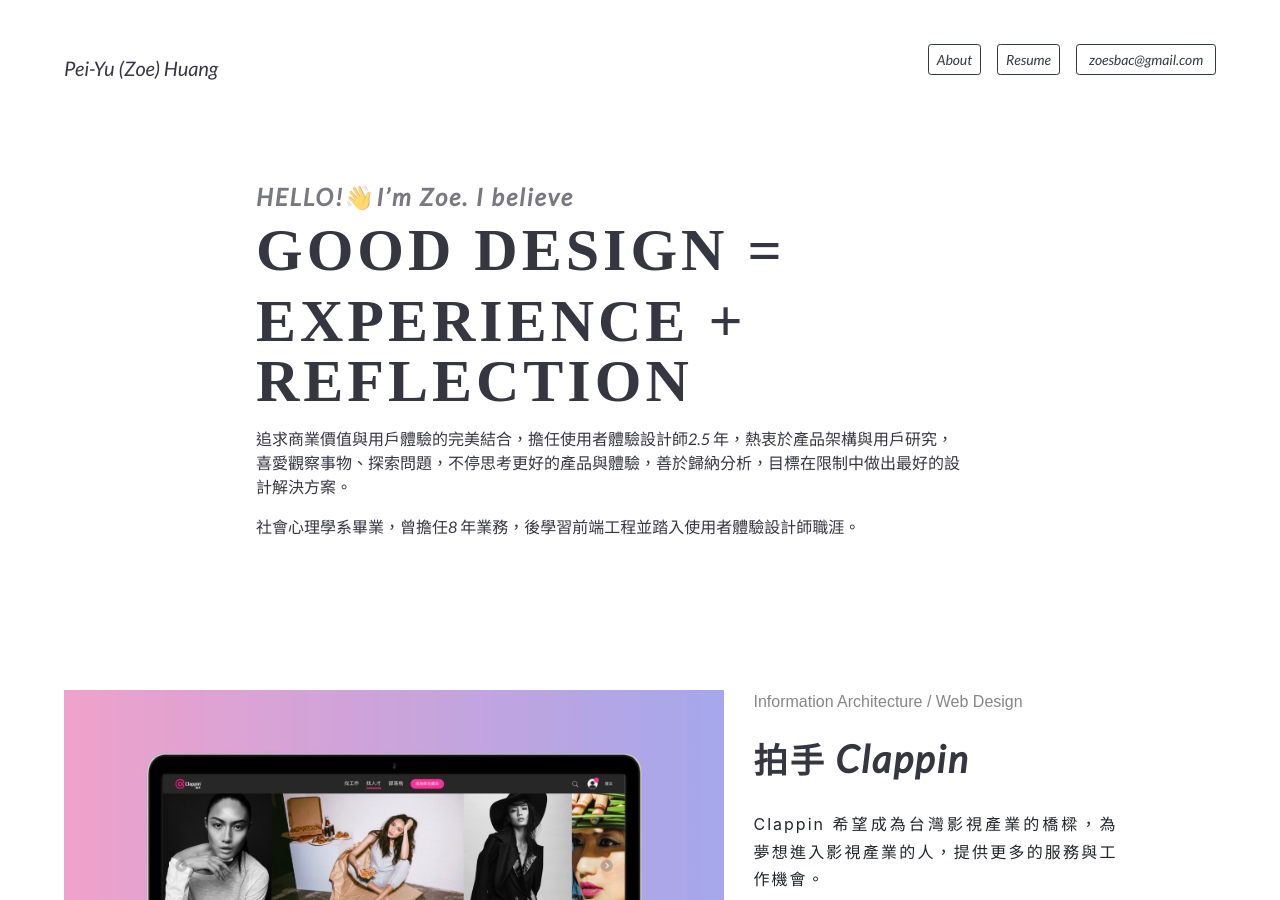
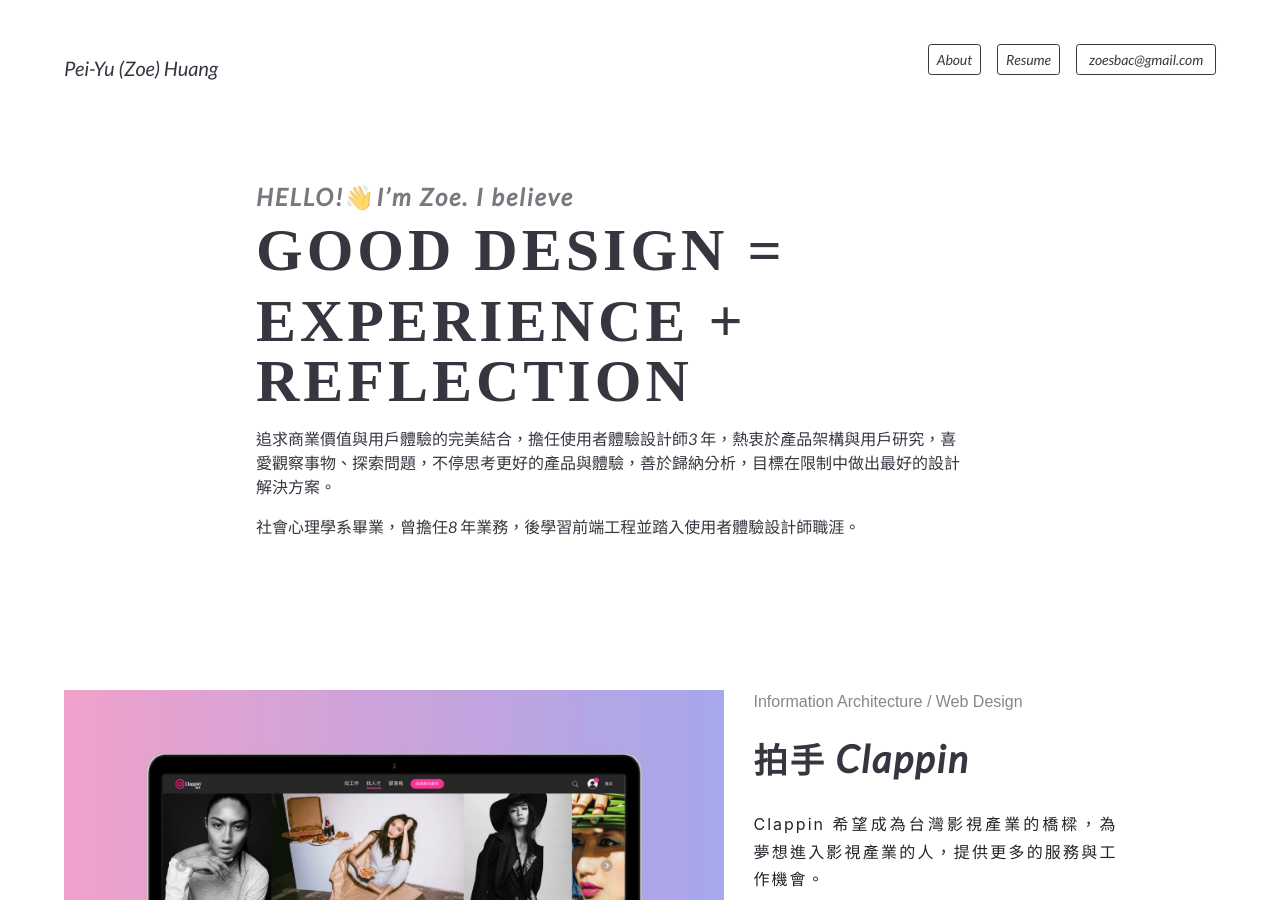
Before and after one commit to zoesbac/zoesbac.github.io, a Jekyll site: the page home.html, which Jekyll copies as it is, in a window 1280 px wide and 900 px high. Built offline with Jekyll 4.4.1, drawn with Linux system fonts in a browser that asks for light colours; some web fonts are replaced; comment, search, counter and statistics services are not loaded.

Commit message:
close 104

```diff
--- a/home.html
+++ b/home.html
@@ -51,7 +51,7 @@
                 <h3 class="sub mb-2">HELLO!👋I’m Zoe. I believe</h3>
                 <h1 class="title">GOOD DESIGN = </h1>
                 <h1 class="title">EXPERIENCE + REFLECTION</h1>
-                <p class="cover-text mt-3">追求商業價值與用戶體驗的完美結合，擔任使用者體驗設計師2.5 年，熱衷於產品架構與用戶研究，喜愛觀察事物、探索問題，不停思考更好的產品與體驗，善於歸納分析，目標在限制中做出最好的設計解決方案。</p><p>社會心理學系畢業，曾擔任8 年業務，後學習前端工程並踏入使用者體驗設計師職涯。</p>
+                <p class="cover-text mt-3">追求商業價值與用戶體驗的完美結合，擔任使用者體驗設計師3 年，熱衷於產品架構與用戶研究，喜愛觀察事物、探索問題，不停思考更好的產品與體驗，善於歸納分析，目標在限制中做出最好的設計解決方案。</p><p>社會心理學系畢業，曾擔任8 年業務，後學習前端工程並踏入使用者體驗設計師職涯。</p>
             </div>
         </header>
         <!-- projects -->
```
